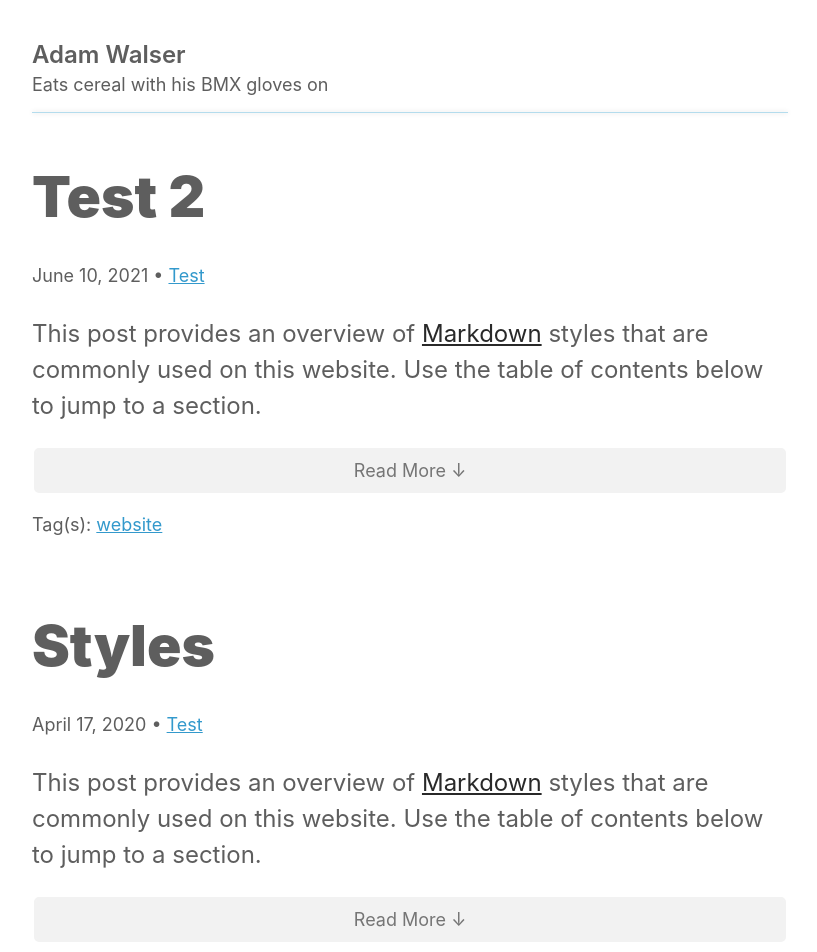
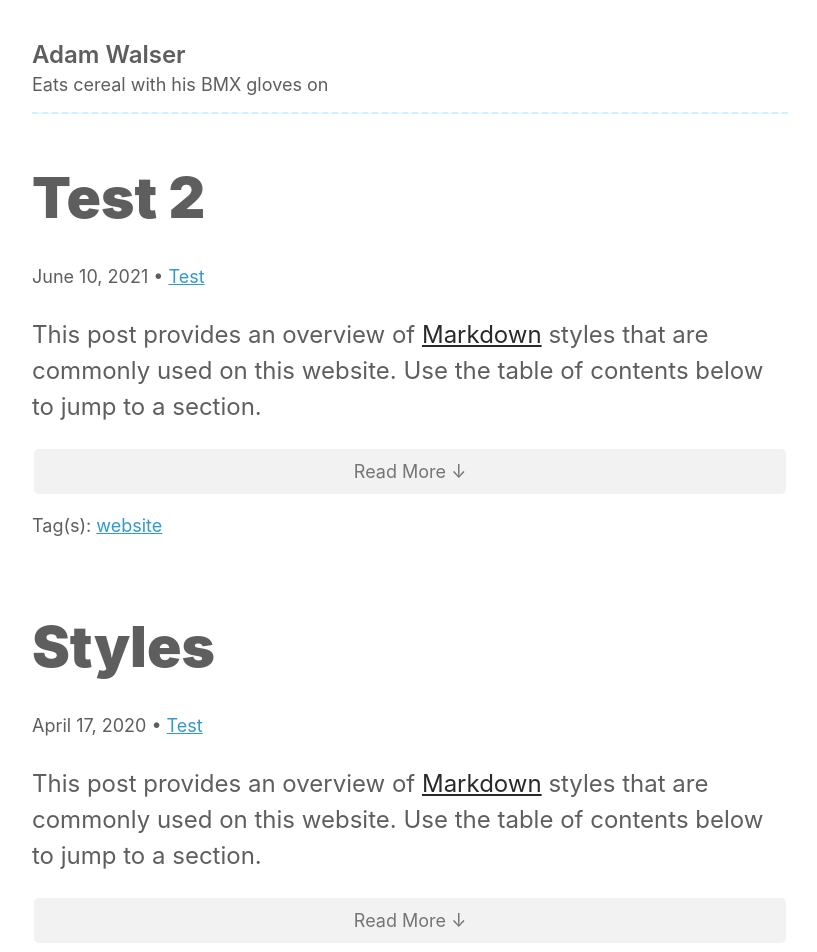
Before and after one commit to ajpwalser/ajpwalser.github.io, a Jekyll site: the page built from index.html, in a window 1280 px wide. Shown: the top 952 px of the page, without its empty margins (230-1047 px from the left). Built offline with Jekyll 4.4.1, drawn with Linux system fonts in a browser that asks for light colours; some web fonts are replaced; the list of posts is cut into pages by our own code.

Commit message:
Update style.css

```diff
--- a/css/style.css
+++ b/css/style.css
@@ -24,9 +24,8 @@ body {
 
 hr {
   border: 0;
-  height: 0;
-  border-top: 1px solid #B4DCED;
-  box-shadow:0 0 5px #00000033;
+  border-bottom: 2px dashed #CFF0FF;
+  background: #EDFAFF;
 }
 
 /* Header & Footer */
```
